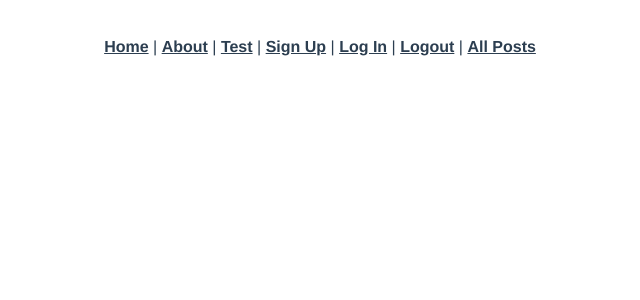
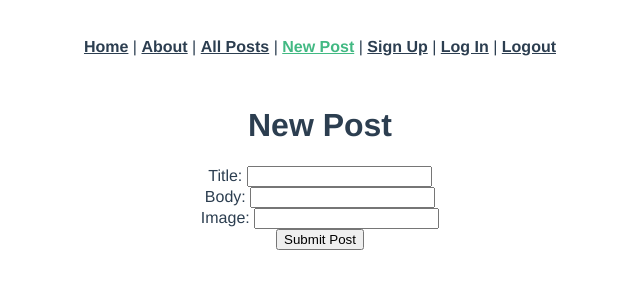
Before and after one commit to krystallopez/blog-api-frontend, a Vue app: page /post/new in a window 1280 px wide. Shown: the top 300 px of the page, without its empty margins (320-960 px from the left). Built offline with nearby package versions, Linux system fonts and the light colour scheme.

Commit message:
created post action, created new router for post action, created new post form

```diff
--- a/src/App.vue
+++ b/src/App.vue
@@ -4,15 +4,15 @@
     |
     <router-link to="/about">About</router-link>
     |
-    <router-link to="/test">Test</router-link>
+    <router-link to="/posts">All Posts</router-link>
+    |
+    <router-link to="/post/new">New Post</router-link>
     |
     <router-link to="/signup">Sign Up</router-link>
     |
     <router-link to="/login">Log In</router-link>
     |
     <router-link to="/logout">Logout</router-link>
-    |
-    <router-link to="/posts">All Posts</router-link>
   </nav>
   <router-view />
 </template>
--- a/src/router/index.js
+++ b/src/router/index.js
@@ -6,6 +6,7 @@ import SignUpView from "../views/SignUpView.vue";
 import LoginView from "../views/LoginView.vue";
 import LogoutView from "../views/LogoutView.vue";
 import PostsIndex from "../views/PostsIndex.vue";
+import PostsNew from "../views/PostsNew.vue";
 
 const routes = [
   {
@@ -43,6 +44,11 @@ const routes = [
     name: "posts",
     component: PostsIndex,
   },
+  {
+    path: "/post/new",
+    name: "post-new",
+    component: PostsNew,
+  },
 ];
 
 const router = createRouter({
--- /dev/null
+++ b/src/views/PostsNew.vue
@@ -0,0 +1,54 @@
+<script>
+import axios from "axios";
+
+export default {
+  data: function () {
+    return {
+      newPostsParams: {},
+      errors: [],
+    };
+  },
+  methods: {
+    createPost: function () {
+      axios
+        .post("/posts.json", this.newPostsParams)
+        .then((response) => {
+          console.log("Success!", response.data);
+          this.$router.push("/posts");
+        })
+        .catch((error) => {
+          console.log(error.response.data.errors);
+          this.errors = error.response.data.errors;
+        });
+    },
+  },
+};
+</script>
+
+<template>
+  <div>
+    <h1>New Post</h1>
+    <form v-on:submit.prevent="createPost()">
+      <ul>
+        <li v-for="error in errors" v-bind:key="error">
+          {{ error }}
+        </li>
+      </ul>
+      <div>
+        Title:
+        <input type="text" v-model="newPostsParams.title" />
+      </div>
+      <div>
+        Body:
+        <input type="text" v-model="newPostsParams.body" />
+      </div>
+      <div>
+        Image:
+        <input type="text" v-model="newPostsParams.image" />
+      </div>
+      <div>
+        <input type="submit" value="Submit Post" />
+      </div>
+    </form>
+  </div>
+</template>
```
